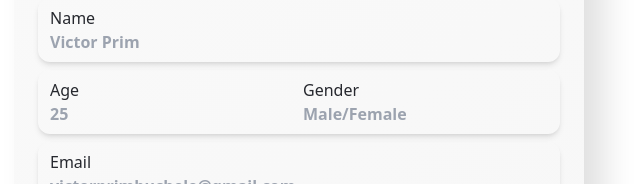
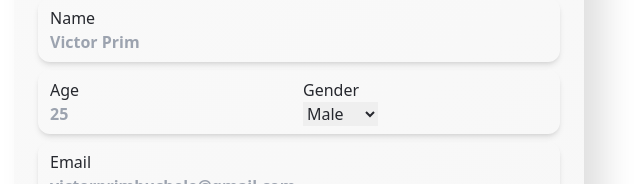
Before and after one commit to victorprimbuchele/finance-planner, a React (Vite) app: page /register in a window 1280 px wide. Shown: the part 232-416 px from the top of the page, without its empty margins (341-981 px from the left). Built offline with nearby package versions, Linux system fonts and the light colour scheme.

Commit message:
refactor: reformulado component form desencapsulando inputs e criando select abstrato

```diff
--- a/src/data/form/register/register-form-data.json
+++ b/src/data/form/register/register-form-data.json
@@ -31,7 +31,17 @@
         "errors": "You must insert a gender",
         "grouped": false,
         "max": 6,
-        "min": 4
+        "min": 4,
+        "options": [
+          {
+            "value": "male",
+            "label": "Male"
+          },
+          {
+            "value": "female",
+            "label": "Female"
+          }
+        ]
       }
     ]
   },
--- a/src/infrastructure/integrations/finance-planner-api/index.ts
+++ b/src/infrastructure/integrations/finance-planner-api/index.ts
@@ -2,7 +2,6 @@ import axios from "axios";
 
 const timeout = import.meta.env.VITE_FINANCE_PLANNER_API_TIMEOUT;
 const baseURL = import.meta.env.VITE_FINANCE_PLANNER_API_BASE_URL;
-console.log(baseURL);
 
 export const apiFinancePlanner = axios.create({
   baseURL: baseURL,
--- a/src/presentation/components/Form/Form.tsx
+++ b/src/presentation/components/Form/Form.tsx
@@ -2,6 +2,8 @@ import React from "react";
 import { useForm } from "react-hook-form";
 
 import { FormParams } from "./form-types";
+import { InputGrouped } from "./Input/Grouped/InputGrouped";
+import { InputSimple } from "./Input/Simple/InputSimple";
 
 export const Form: React.FC<FormParams> = ({ input, children, onSubmit }) => {
   const {
@@ -10,66 +12,32 @@ export const Form: React.FC<FormParams> = ({ input, children, onSubmit }) => {
     formState: { errors },
   } = useForm();
 
-  // const onSubmit = (data: any) => {
-  //   console.log(data);
-  // };
-
   return (
     <form onSubmit={handleSubmit(onSubmit)}>
-      {input.map((item) =>
+      {input.map((item, idx) =>
         item.grouped ? (
           <div
-            key={item.name}
+            key={`${item.name}@${idx}`}
             className={`grid grid-cols-2 gap-2 my-2 shadow-md rounded-xl py-2 px-3`}
           >
-            <div key={item.name} className="flex w-fit flex-col ">
-              <label className="font-medium" htmlFor={item.name}>
-                {item.label}
-              </label>
-              <input
-                min={item.min ? item.min : 0}
-                max={item.max ? item.max : 0}
-                {...register(item.name, { required: item.required })}
-                type={item.type}
-                placeholder={item.placeholder}
-                className={` ${item.class} font-semibold outline-none shadow-outline text-cyan-700`}
-              />
-              {errors[item.name] && <span>{item.errors}</span>}
-            </div>
-            {item.group &&
-              item.group.map((subitem, i) => (
-                <div key={item.name} className="flex w-fit flex-col ">
-                  <label
-                    htmlFor={subitem.name}
-                    className="w-fit mr-4 font-medium"
-                  >
-                    {subitem.label}
-                  </label>
-                  <input
-                    min={subitem.min ? subitem.min : 0}
-                    max={subitem.max ? subitem.max : 0}
-                    className={`w-fit ${subitem.class} font-semibold outline-none shadow-outline  text-cyan-700`}
-                    key={`${subitem.name}@`}
-                    {...register(subitem.name, { required: subitem.required })}
-                    type={subitem.type}
-                    placeholder={subitem.placeholder}
-                  />
-                  {errors[subitem.name] && <span>{subitem.errors}</span>}
-                </div>
-              ))}
+            <InputGrouped
+              register={register}
+              errors={errors}
+              item={item}
+              id={`${item.name}@${idx}`}
+            />
           </div>
         ) : (
-          <div key={item.name} className="shadow-md py-2 px-3 rounded-xl">
-            <label className="font-medium" htmlFor={item.name}>
-              {item.label}
-            </label>
-            <input
-              className="font-semibold outline-none shadow-outline text-cyan-700 w-full"
-              {...register(item.name, { required: item.required })}
-              type={item.type}
-              placeholder={item.placeholder}
+          <div
+            key={`${item.name}@${idx}`}
+            className="shadow-md py-2 px-3 rounded-xl"
+          >
+            <InputSimple
+              register={register}
+              errors={errors}
+              item={item}
+              id={`${item.name}@${idx}`}
             />
-            {errors[item.name] && <span>{item.errors}</span>}
           </div>
         )
       )}
--- /dev/null
+++ b/src/presentation/components/Form/Input/Grouped/InputGrouped.tsx
@@ -0,0 +1,31 @@
+import React from "react";
+import { InputParams } from "../input-params";
+import { InputSimple } from "../Simple/InputSimple";
+
+export const InputGrouped: React.FC<InputParams> = ({
+  register,
+  errors,
+  item,
+  id,
+}: InputParams) => {
+  return (
+    <>
+      <div key={item.name} className="flex w-fit flex-col ">
+        <InputSimple register={register} errors={errors} item={item} id={id} />
+      </div>
+      {item.group &&
+        item.group.map((subitem, i) => (
+          <div key={subitem.name} className="flex w-fit flex-col ">
+            <InputSimple
+              register={register}
+              errors={errors}
+              item={subitem}
+              id={`${subitem.name}@${i}`}
+            />
+            {/* min={subitem.min ? subitem.min : 0}
+              max={subitem.max ? subitem.max : 0} */}
+          </div>
+        ))}
+    </>
+  );
+};
--- /dev/null
+++ b/src/presentation/components/Form/Input/Select/InputSelect.tsx
@@ -0,0 +1,23 @@
+import React from "react";
+import { InputParams } from "../input-params";
+
+export const InputSelect: React.FC<InputParams> = ({
+  register,
+  errors,
+  item,
+  id,
+}: InputParams) => {
+  return (
+    <>
+      <select {...register(item.name)}>
+        {item.options &&
+          item.options.map((option, i) => (
+            <option value={option.value} key={`${option.value}@${i}`}>
+              {option.label}
+            </option>
+          ))}
+      </select>
+      {errors[item.name] && <span>{item.errors}</span>}
+    </>
+  );
+};
--- /dev/null
+++ b/src/presentation/components/Form/Input/Simple/InputSimple.tsx
@@ -0,0 +1,32 @@
+import React from "react";
+import { InputParams } from "../input-params";
+import { InputSelect } from "../Select/InputSelect";
+
+export const InputSimple: React.FC<InputParams> = ({
+  register,
+  errors,
+  item,
+  id,
+}: InputParams) => {
+  return (
+    <>
+      <label key={id + "label"} className="font-medium" htmlFor={item.name}>
+        {item.label}
+      </label>
+      {item.options ? (
+        <InputSelect register={register} errors={errors} item={item} id={id} />
+      ) : (
+        <>
+          <input
+            className="font-semibold outline-none shadow-outline text-cyan-700 w-full"
+            {...register(item.name, { required: item.required })}
+            type={item.type}
+            placeholder={item.placeholder}
+            key={id + "input"}
+          />
+          {errors[item.name] && <span>{item.errors}</span>}
+        </>
+      )}
+    </>
+  );
+};
--- a/src/presentation/components/Form/form-types.d.ts
+++ b/src/presentation/components/Form/form-types.d.ts
@@ -20,4 +20,9 @@ export type InputProps = {
   min?: number;
   max?: number;
   class?: any;
+  options?: OptionsProps[];
 };
+type OptionsProps = {
+  value: string | number | readonly string[] | undefined;
+  label: string;
+};
```
Also changed, not shown: src/presentation/components/Form/Input/input-params.d.ts (added, +11 -0 lines).
